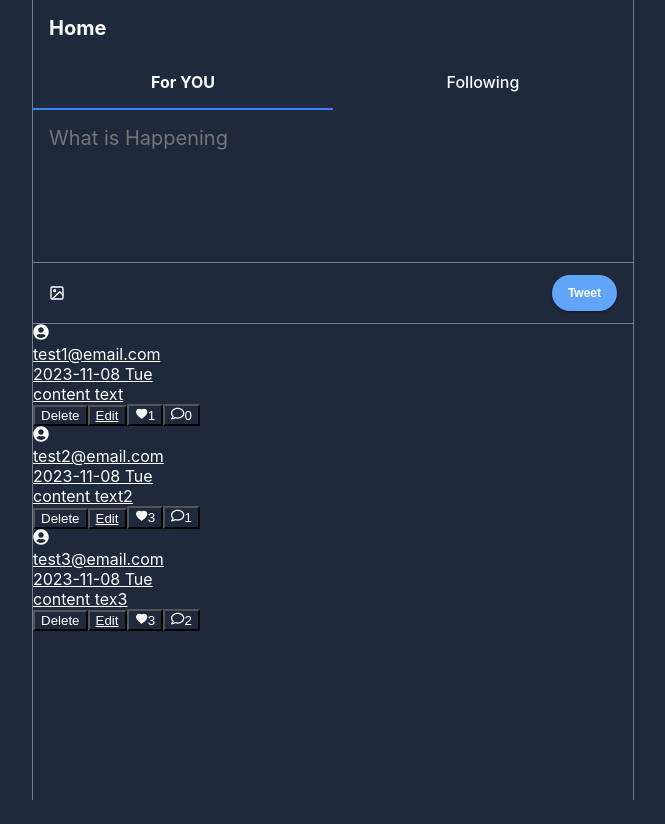
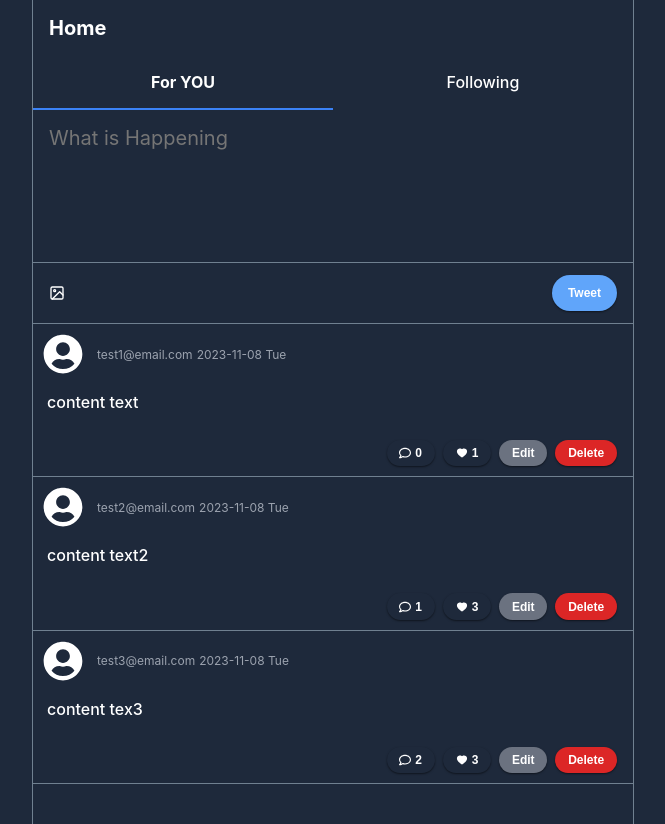
Before and after one commit to SeungGukYoo/ISNS, a React (Create React App) app: page / in a window 1280 px wide. Shown: the whole page, without its empty margins (307-972 px from the left). Before the commit the page ends 800 px from the top, so only its background shows below. Built offline with nearby package versions, Linux system fonts and the light colour scheme.

Commit message:
style: 홈 컴포넌트 나머지 스타일링

```diff
--- a/src/index.scss
+++ b/src/index.scss
@@ -4,6 +4,7 @@ $dark: #1e293b;
 $darkActive: #405277;
 $white: #fff;
 $gray: #6b7280;
+$grayDark: #595c62;
 $textColor: #9ca3af;
 $activeColor: #3b82f6;
 $borderColor: #708090;
@@ -18,6 +19,9 @@ body {
 
 code {
   font-family: source-code-pro, Menlo, Monaco, Consolas, 'Courier New', monospace;
+}
+a {
+  text-decoration: none;
 }
 
 * {
@@ -35,7 +39,7 @@ code {
 }
 
 .button {
-  padding: 0.2rem;
+  padding: 0.2rem 0.8rem;
   border-radius: 999px;
   font-size: 12px;
   line-height: 1.25rem;
@@ -106,6 +110,72 @@ code {
     background-color: $primaryColor;
   }
 }
+.post {
+  padding-bottom: 40px;
+  &__box {
+    padding: 10px 0;
+    border-bottom: 1px solid $borderColor;
+    &-profile {
+      padding: 0px 10px;
+    }
+    &-img,
+    &-icon {
+      width: 40px;
+      height: 40px;
+      border-radius: 50%;
+      margin-right: 10px;
+    }
+
+    &-footer {
+      padding: 0 16px;
+      margin-top: 10px;
+      font-size: 14px;
+      display: flex;
+      gap: 8px;
+      flex-direction: row-reverse;
+      button {
+        @extend .button;
+        &.post__delete {
+          background-color: $dangerColor;
+          &:hover,
+          &:focus {
+            background-color: $dangerActiveColor;
+          }
+        }
+        &.post__edit {
+          background-color: $gray;
+          a {
+            background-color: transparent;
+          }
+
+          &:hover,
+          &:focus {
+            background-color: $grayDark;
+          }
+        }
+        &.post__likes,
+        &.post__comments {
+          @extend .post__flex;
+        }
+      }
+    }
+  }
+  &__flex {
+    display: flex;
+    gap: 4px;
+    align-items: center;
+  }
+  &__email,
+  &__createdAt {
+    font-size: 12px;
+    color: $textColor;
+  }
+  &__content {
+    display: block;
+    font-weight: 500;
+    padding: 18px 4px;
+  }
+}
 
 .hidden {
   display: none;
```
